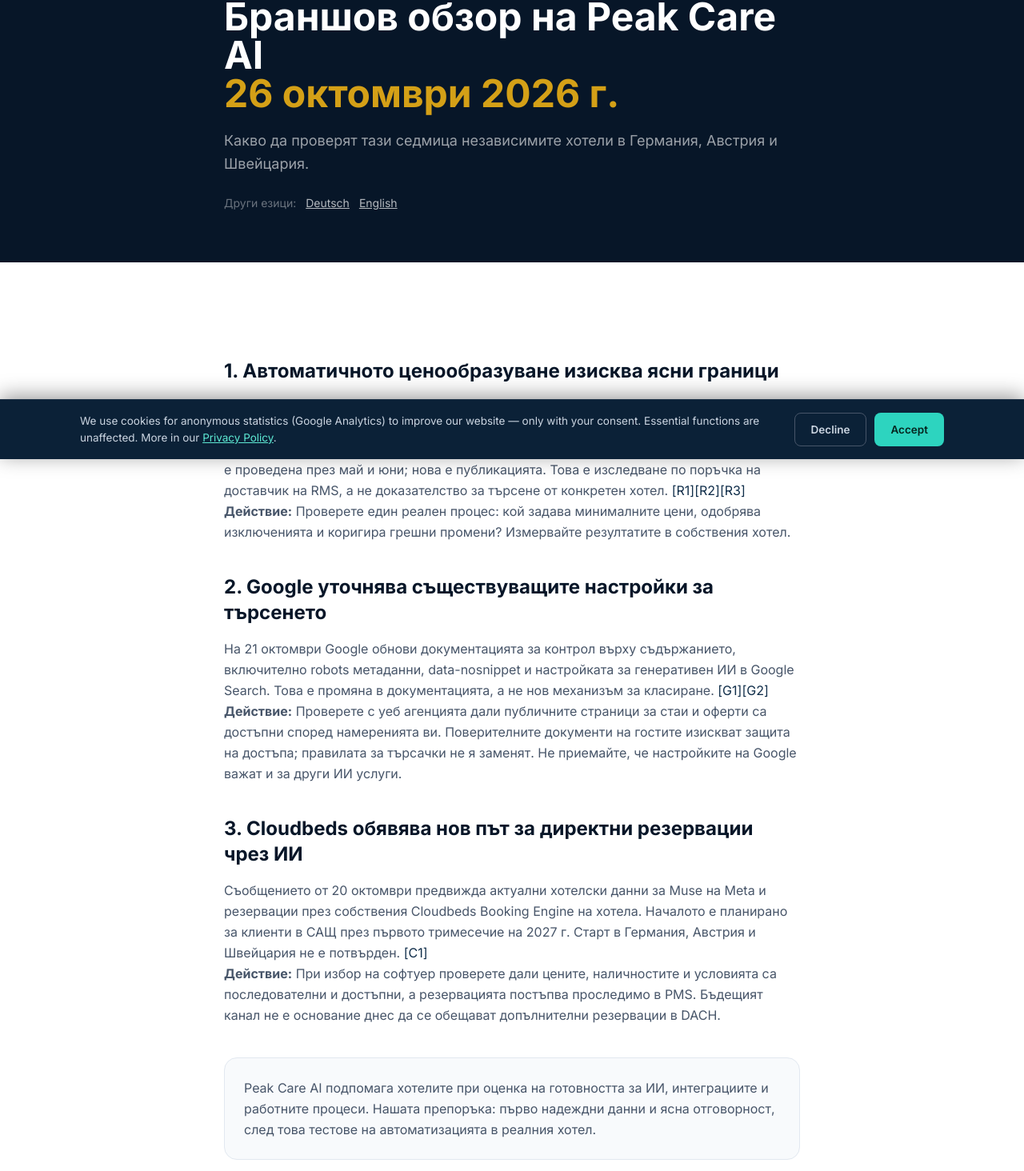
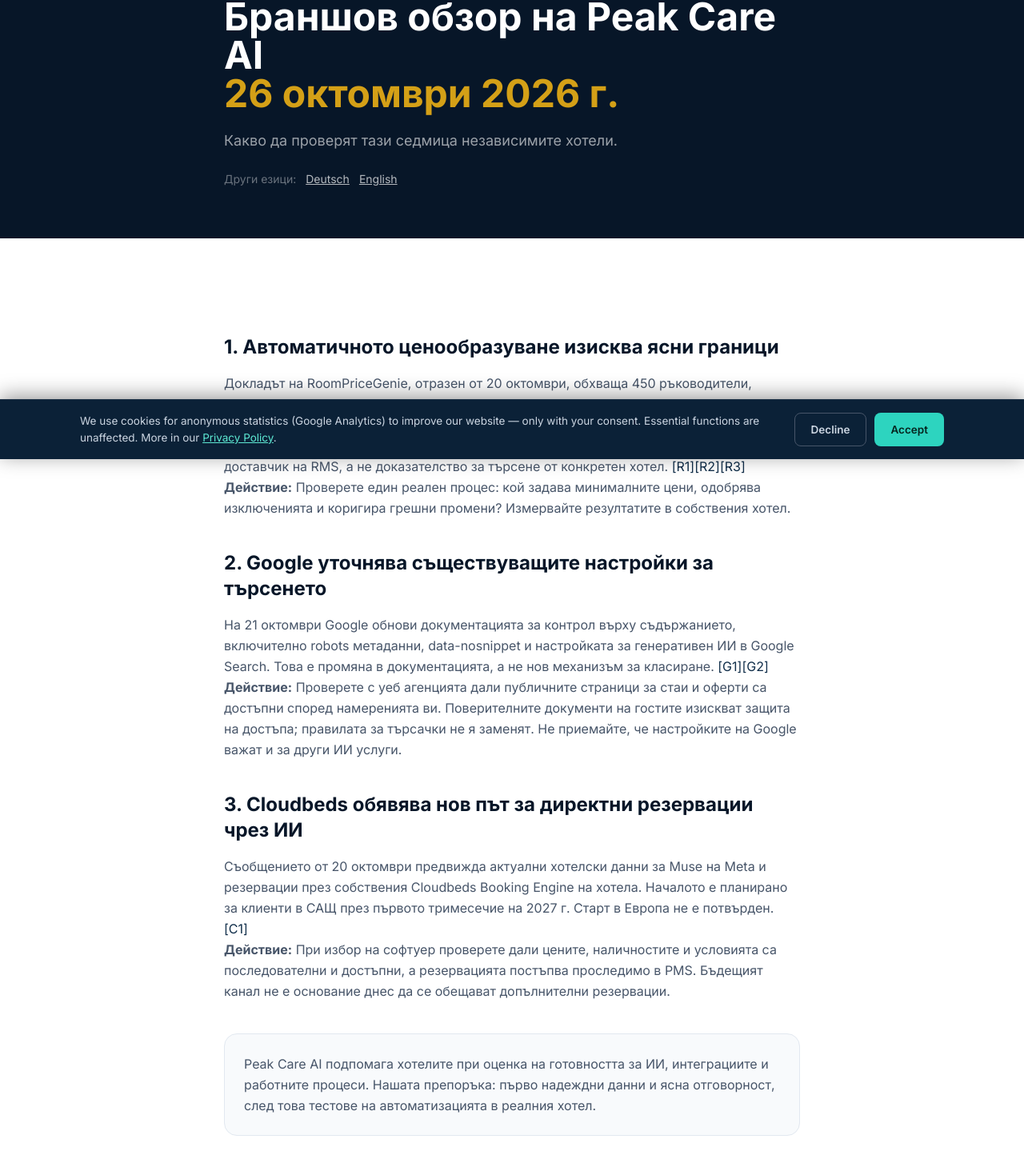
Before and after one commit to Bryan0172/peakcareai-website, a React (Vite) app: page /blog/branshov-obzor-2026-10-26 in a window 1280 px wide. Shown: the part 226-1690 px from the top of the page at 80% size. Built offline with nearby package versions, Linux system fonts and the light colour scheme; no server answers.

Commit message:
PCAI Branchenbriefing 26.10. BG: ohne DACH-Laenderbindung (MARKETING-Entscheid 26.10. auf PCAI-Befund)
Co-Authored-By: Claude Opus 5.5 <noreply@anthropic.com>

```diff
--- a/src/pages/BlogIndustryBriefing20261026.jsx
+++ b/src/pages/BlogIndustryBriefing20261026.jsx
@@ -74,7 +74,7 @@ const T = {
     desc: 'Какво да проверят тази седмица независимите хотели: граници за ценообразуването с ИИ, уточнените настройки на Google Search и обявената интеграция на Cloudbeds с Muse на Meta.',
     crumb: 'Браншов обзор', badge: 'Браншов обзор', date: '26 октомври 2026 г.',
     h1: 'Браншов обзор на Peak Care AI', h1b: '26 октомври 2026 г.',
-    lead: 'Какво да проверят тази седмица независимите хотели в Германия, Австрия и Швейцария.',
+    lead: 'Какво да проверят тази седмица независимите хотели.',
     next: 'Действие',
     items: [
       { h: 'Автоматичното ценообразуване изисква ясни граници', src: ['R1', 'R2', 'R3'],
@@ -84,8 +84,8 @@ const T = {
         p: 'На 21 октомври Google обнови документацията за контрол върху съдържанието, включително robots метаданни, data-nosnippet и настройката за генеративен ИИ в Google Search. Това е промяна в документацията, а не нов механизъм за класиране.',
         n: 'Проверете с уеб агенцията дали публичните страници за стаи и оферти са достъпни според намеренията ви. Поверителните документи на гостите изискват защита на достъпа; правилата за търсачки не я заменят. Не приемайте, че настройките на Google важат и за други ИИ услуги.' },
       { h: 'Cloudbeds обявява нов път за директни резервации чрез ИИ', src: ['C1'],
-        p: 'Съобщението от 20 октомври предвижда актуални хотелски данни за Muse на Meta и резервации през собствения Cloudbeds Booking Engine на хотела. Началото е планирано за клиенти в САЩ през първото тримесечие на 2027 г. Старт в Германия, Австрия и Швейцария не е потвърден.',
-        n: 'При избор на софтуер проверете дали цените, наличностите и условията са последователни и достъпни, а резервацията постъпва проследимо в PMS. Бъдещият канал не е основание днес да се обещават допълнителни резервации в DACH.' },
+        p: 'Съобщението от 20 октомври предвижда актуални хотелски данни за Muse на Meta и резервации през собствения Cloudbeds Booking Engine на хотела. Началото е планирано за клиенти в САЩ през първото тримесечие на 2027 г. Старт в Европа не е потвърден.',
+        n: 'При избор на софтуер проверете дали цените, наличностите и условията са последователни и достъпни, а резервацията постъпва проследимо в PMS. Бъдещият канал не е основание днес да се обещават допълнителни резервации.' },
     ],
     closing: 'Peak Care AI подпомага хотелите при оценка на готовността за ИИ, интеграциите и работните процеси. Нашата препоръка: първо надеждни данни и ясна отговорност, след това тестове на автоматизацията в реалния хотел.',
     srcH: 'Източници', srcDate: 'Проверени на 26 октомври 2026 г.', otherLang: 'Други езици',
```
